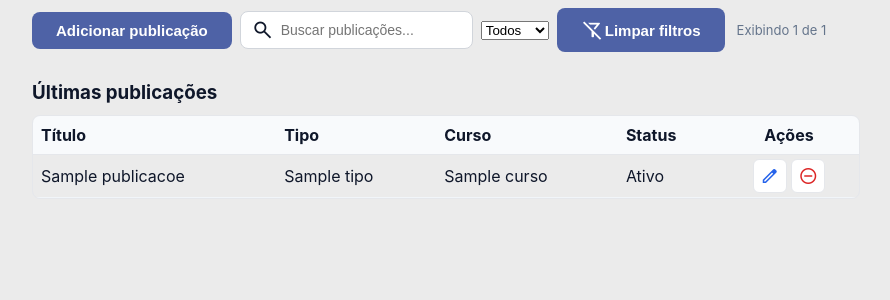
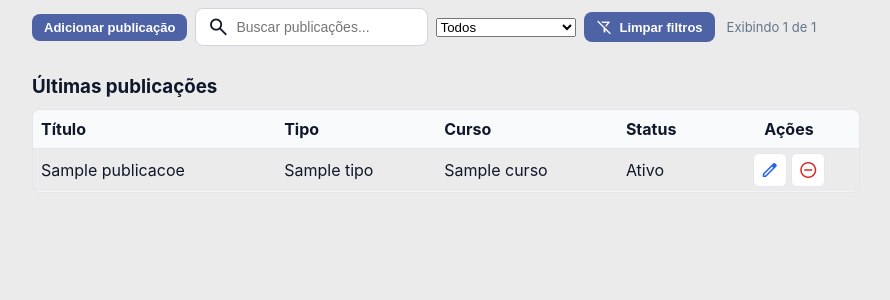
Before and after one commit to Samumaradona/Inprolib-, a Flask app: template templates/publicacao.html in a window 1280 px wide. Shown: the part 114-414 px from the top of the page, without its empty margins (194-1084 px from the left). Run offline with Flask 3, Linux system fonts and the light colour scheme; the template is opened without the code that fills it: most values are stand-ins (such as "Sample title", 1, 10 or a date in 2020); some libraries are stand-ins or nearby versions.

Commit message:
redimencionamento

```diff
--- a/static/css/publicacao.css
+++ b/static/css/publicacao.css
@@ -425,6 +425,10 @@ main{
   background: var(--bs-new-dark);
 }
 
+/* Modificadores para botões menores e com ícones */
+.button.is-sm { padding: 6px 12px; font-size: 13px; }
+.button.with-icon .material-symbols-outlined { font-size: 18px; margin-right: 6px; }
+
 .form-container .button{
   background-color: var(--bs-success);
   color: var(--card-bg);
@@ -491,7 +495,9 @@ form button:hover {
 }
 
 /* Toolbar de busca e filtros */
-.toolbar { /* container já inline no HTML, regras complementares aqui se necessário */ }
+.toolbar { margin: 0 16px 12px 16px; display:flex; align-items:center; gap:12px; justify-content:flex-start; flex-wrap: wrap; }
+.toolbar .filters { display:flex; align-items:center; gap:8px; flex-wrap: wrap; }
+.toolbar select { min-width: 140px; }
 .input-with-icon {
   display: inline-flex;
   align-items: center;
@@ -505,11 +511,20 @@ form button:hover {
   border: 0;
   outline: none;
   font-size: 14px;
+  width: 180px;
 }
 .results-counter {
   font-size: 13px;
   color: #64748b;
   margin-left: 4px;
+}
+
+/* Ajustes mobile para toolbar */
+@media (max-width: 720px){
+  .toolbar { gap: 10px; }
+  .toolbar select { min-width: 120px; }
+  .input-with-icon input { width: 140px; }
+  #resultsCounterPub { flex: 1 0 100%; order: 99; margin-top: 4px; }
 }
 
 /* Botões de ícone padronizados (Material Symbols) */
--- a/templates/avaliacao.html
+++ b/templates/avaliacao.html
@@ -104,7 +104,7 @@
       {% if publicacoes and publicacoes|length > 0 %}
       <section id="avList" class="form-container" aria-label="Últimas avaliações" style="margin-bottom:16px">
         <h3 style="margin-bottom:12px">Últimas avaliações</h3>
-        <div style="overflow:auto;border:1px solid #e5e7eb;border-radius:8px">
+        <div style="border:1px solid #e5e7eb;border-radius:8px">
           <table style="width:100%;border-collapse:collapse">
             <thead>
               <tr style="background:#f8fafc">
--- a/templates/publicacao.html
+++ b/templates/publicacao.html
@@ -84,8 +84,8 @@
       </nav>
 
       <!-- Toolbar: adicionar, buscar, filtro e contador -->
-      <div class="toolbar" style="margin:0 16px 12px 16px; display:flex; gap:12px; justify-content:space-between; align-items:center">
-        <div class="filters" id="pubFilterBar" style="display:flex; gap:8px; align-items:center">
+      <div class="toolbar">
+        <div class="filters" id="pubFilterBar">
           <button type="button" id="btnTogglePubForm" class="button is-sm" title="Adicionar publicação" aria-label="Adicionar publicação">
             Adicionar publicação
           </button>
```
Also changed, not shown: static/css/avaliacao.css (+11 -5 lines).
